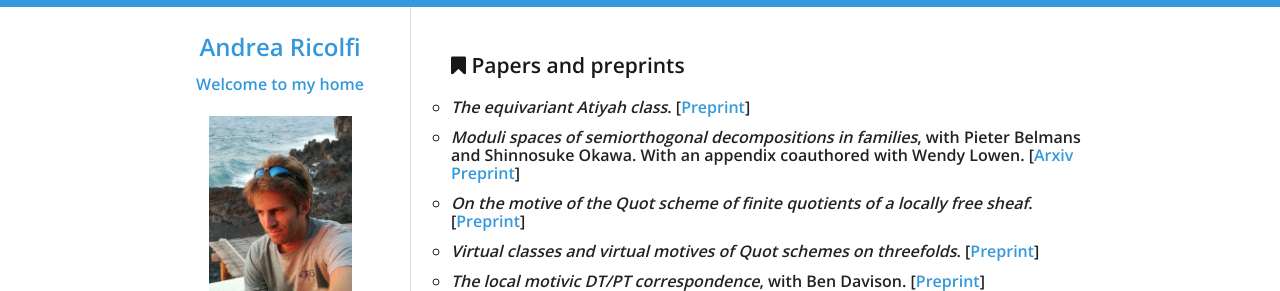
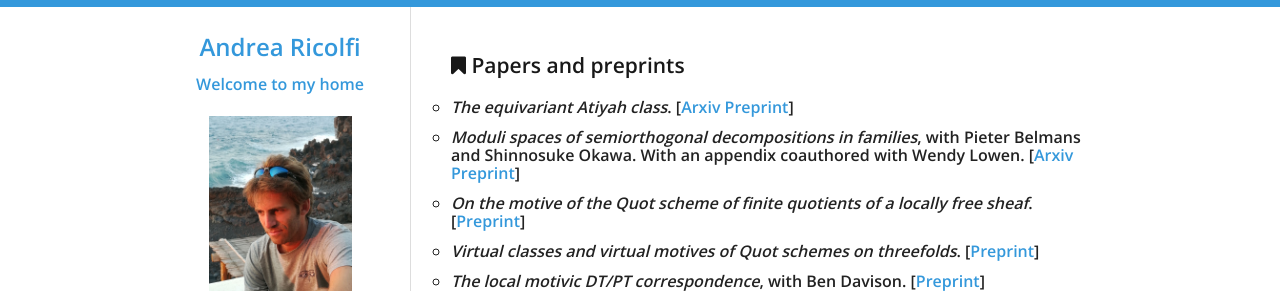
Before and after one commit to atricolfi/atricolfi.github.io, a Jekyll site: the page built from Papers.html, in a window 1280 px wide. Shown: the top 291 px of the page. Built offline with Jekyll 4.4.1, drawn with Linux system fonts in a browser that asks for light colours.

Commit message:
Update Papers.html

```diff
--- a/Papers.html
+++ b/Papers.html
@@ -8,7 +8,7 @@
 <p>
 
   <ul style="list-style-type:circle">
-<li><em>The equivariant Atiyah class</em>. [<a href="Equivariant_AC.pdf">Preprint</a>]</li>
+<li><em>The equivariant Atiyah class</em>. [<a href="https://arxiv.org/abs/2003.05440">Arxiv</a> <a href="Equivariant_AC.pdf">Preprint</a>]</li>
 <li><em>Moduli spaces of semiorthogonal decompositions in families</em>, with Pieter Belmans and Shinnosuke Okawa.
   With an appendix coauthored with Wendy Lowen. [<a href="https://arxiv.org/abs/2002.03303">Arxiv</a> <a href="Moduli_of_SOD.pdf">Preprint</a>]</li>
 <li><em>On the motive of the Quot scheme of finite quotients of a locally free sheaf</em>.[<a href="https://arxiv.org/abs/1907.08123">Preprint</a>]</li>
```
